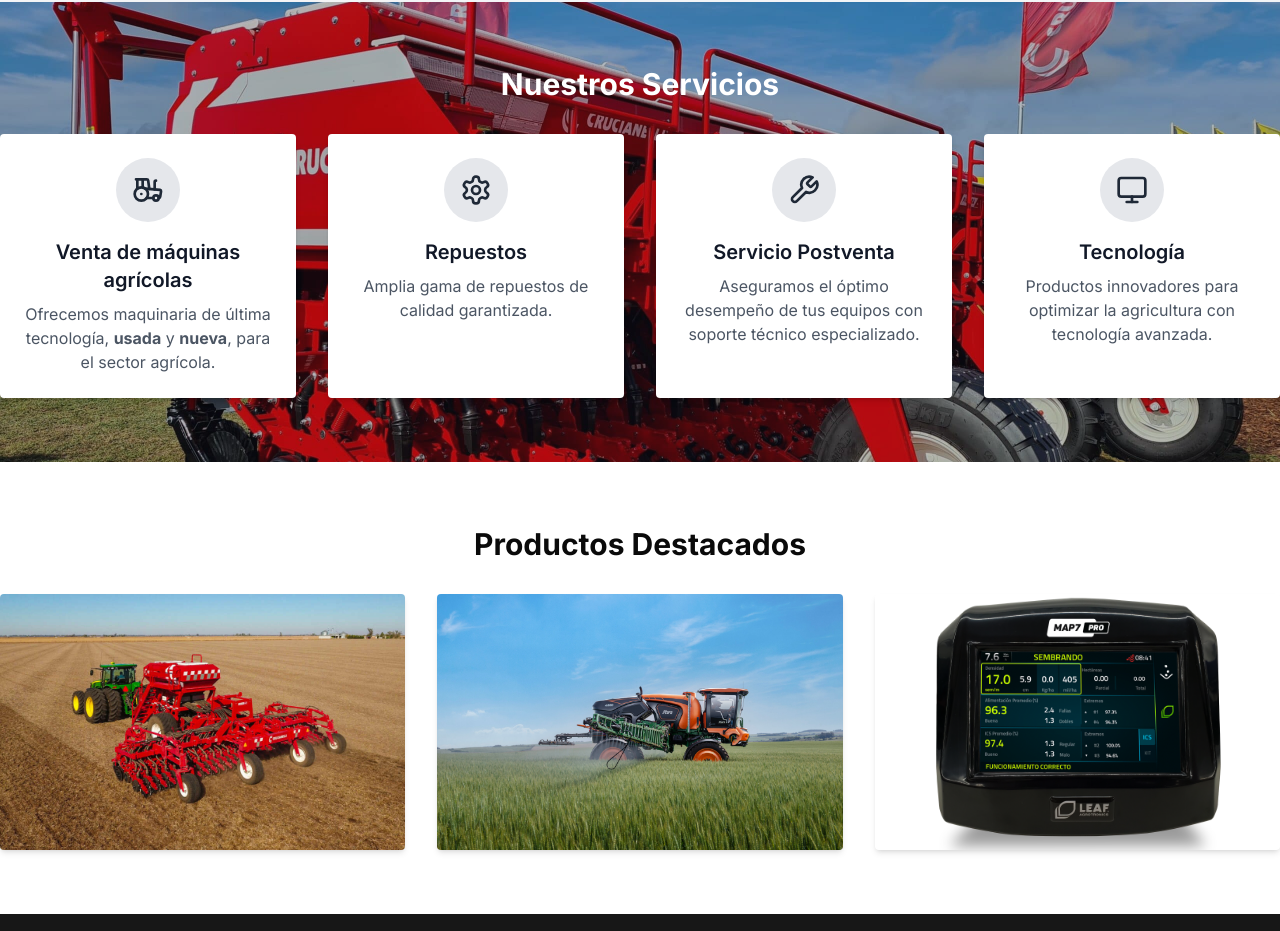
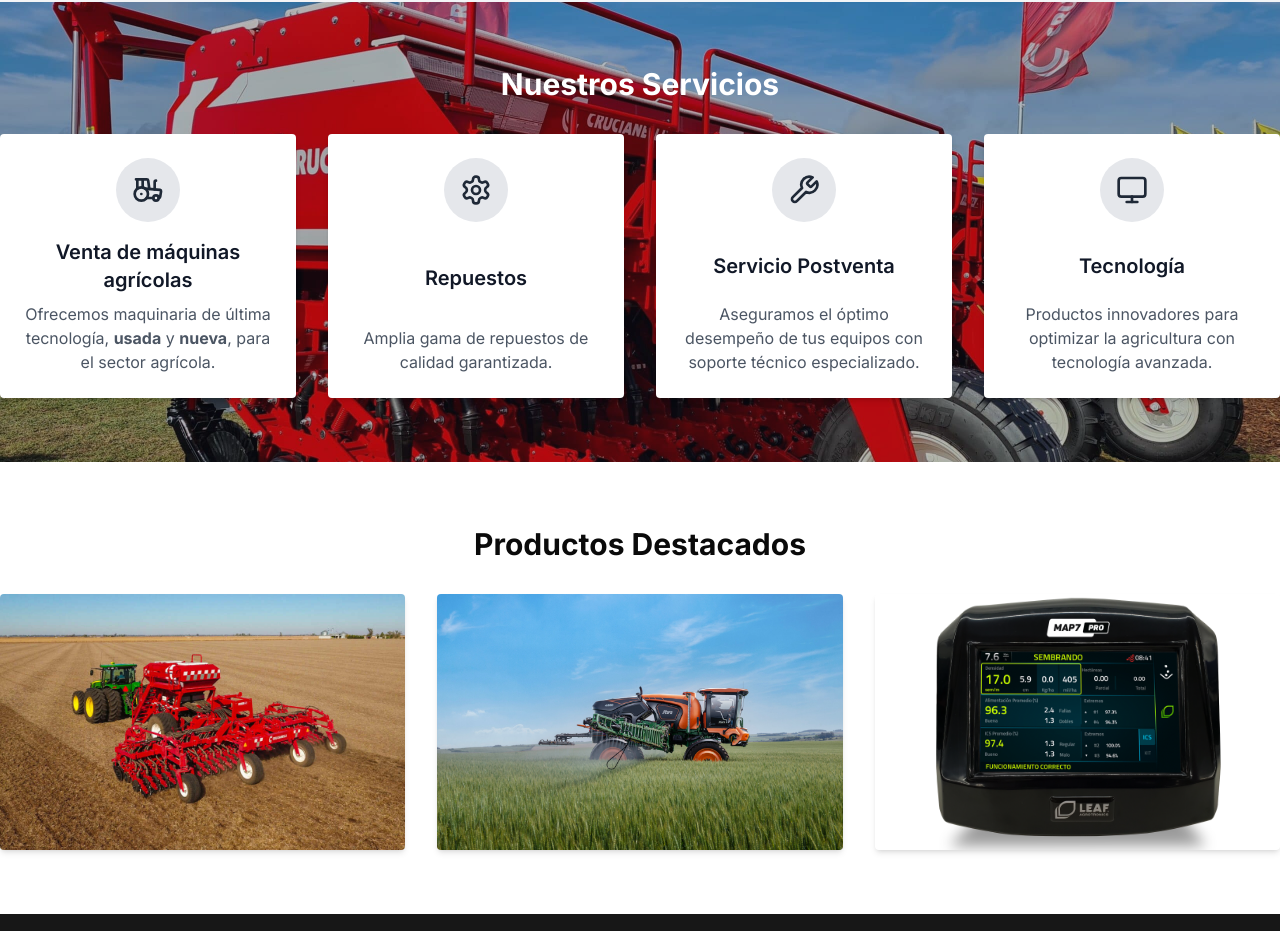
Before and after one commit to tomygp97/botto-maquinarias, a Next.js app: page / in a window 1280 px wide. Shown: the part 1094-2025 px from the top of the page. Built offline with nearby package versions, Linux system fonts and the light colour scheme.

Commit message:
Agrega Link a servicios

```diff
--- a/app/constants/index.ts
+++ b/app/constants/index.ts
@@ -31,30 +31,38 @@ export const servicios: {
     id: number;
     title: string;
     description: string;
+    link: string;
+    isExternal?: boolean;
     Icon: LucideIcon;
 }[] = [
     {
         id: 1,
         title: "Venta de máquinas agrícolas",
         description: "Ofrecemos maquinaria de última tecnología, <b>usada</b> y <b>nueva</b>, para el sector agrícola.",
+        link: "/productos#crucianelli",
         Icon: Tractor,
     },
     {
         id: 2,
         title: "Repuestos",
         description: "Amplia gama de repuestos de calidad garantizada.",
+        link: "https://wa.me/5493406427559?text=Hola,%20tengo%20una%20consulta%20sobre%20repuestos",
         Icon: Settings,
+        isExternal: true
     },
     {
         id: 3,
         title: "Servicio Postventa",
         description: "Aseguramos el óptimo desempeño de tus equipos con soporte técnico especializado.",
+        link: "https://wa.me/5493406401597?text=Hola,%20tengo%20una%20consulta%20sobre%20el%20servicio%20post%20venta",
         Icon: Wrench,
+        isExternal: true
     },
     {
         id: 4,
         title: "Tecnología",
         description: "Productos innovadores para optimizar la agricultura con tecnología avanzada.",
+        link: "/productos#leaf",
         Icon: Monitor,
     },
 ];
--- a/app/page.tsx
+++ b/app/page.tsx
@@ -109,7 +109,7 @@ export default function Home() {
           initial={{ opacity: 0, y: -30 }}
           whileInView={{ opacity: 1, y: 0 }}
           transition={{ duration: 0.6 }}
-          // viewport={{ once: true }}
+          viewport={{ once: true }}
           className="relative container mx-auto text-center z-20"
         >
           <h2 className="text-3xl font-bold text-white mb-8">
@@ -126,25 +126,39 @@ export default function Home() {
               viewport={{ once: true }}
               className="grid grid-cols-1 md:grid-cols-4 gap-8"
           >
-            {servicios.map(({ id, title, description, Icon }) => (
+              {servicios.map(({ id, title, description, Icon, link, isExternal }) => (
+                  <Link
+                      key={id}
+                      href={link}
+                      className="cursor-pointer"
+                      target={isExternal ? "_blank" : "_self"}
+                      rel={isExternal ? "noopener noreferrer" : undefined}
+                  >
                       <motion.div
-                key={id}
                           initial={{ opacity: 0, y: 20 }}
                           whileInView={{ opacity: 1, y: 0 }}
-                transition={{ duration: 0.6, delay: id * 0.1 }}
+                          whileHover={{
+                              scale: 1.05,
+                              translateY: -5,
+                              transition: {
+                                  duration: 0.3,
+                                  ease: "easeOut",
+                              },
+                          }}
+                          transition={{
+                              duration: 0.4,
+                              ease: "easeInOut",
+                          }}
                           viewport={{ once: true }}
-                className="relative text-center p-6 bg-white bg-opacity-90 rounded shadow-md hover:shadow-lg transition"
+                          className="relative text-center p-6 bg-white bg-opacity-90 rounded shadow-md h-full flex flex-col justify-between"
                       >
                           <div className="flex justify-center items-center w-16 h-16 bg-gray-200 rounded-full mx-auto mb-4">
                               <Icon className="w-8 h-8 text-gray-800" />
                           </div>
                           <h3 className="text-xl font-semibold mb-2 text-gray-900">{title}</h3>
-                {/* <p className="text-gray-600">{description}</p> */}
-                <p
-                  className="text-gray-600"
-                  dangerouslySetInnerHTML={{ __html: description }}
-                />
+                          <p className="text-gray-600" dangerouslySetInnerHTML={{ __html: description }} />
                       </motion.div>
+                  </Link>
               ))}
           </motion.div>
         </div>
```
Lines whose indentation alone changed are shown as unchanged.
